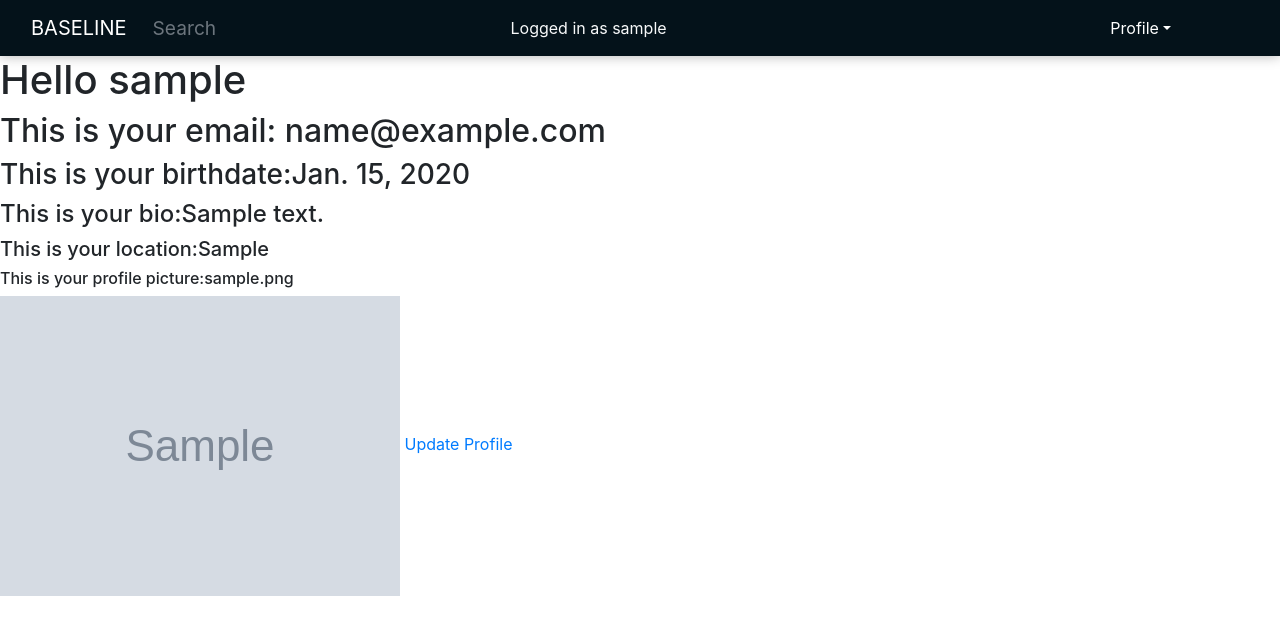
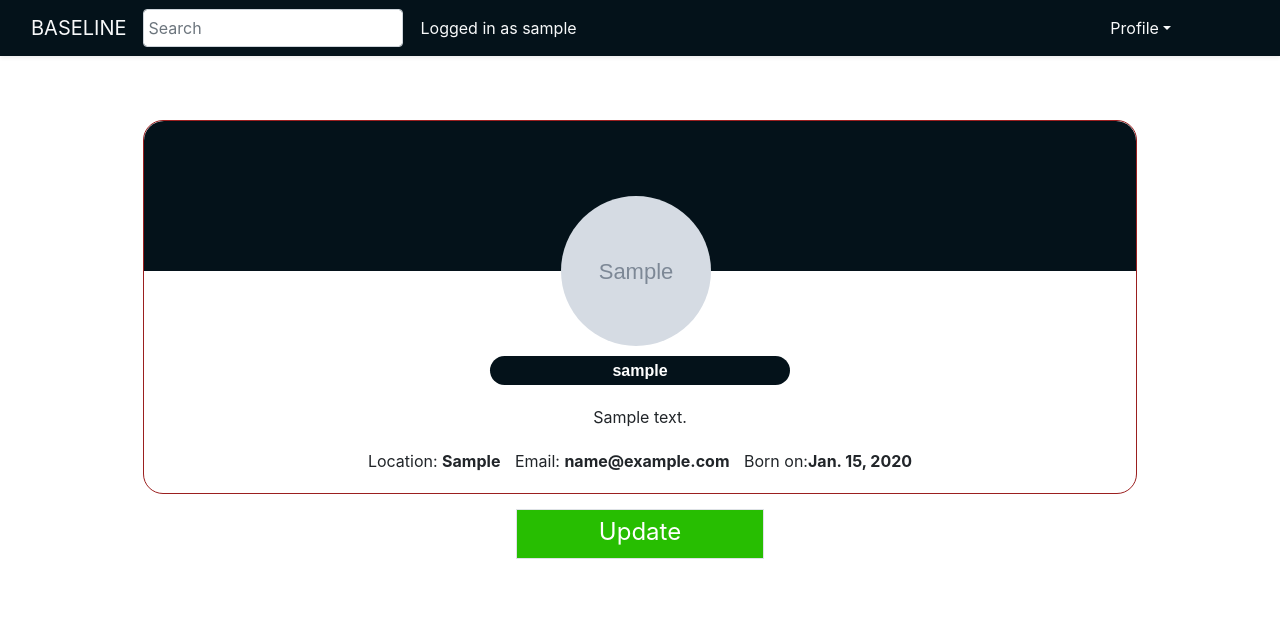
Before and after one commit to geoffrey45/Baseline-magazine, a Django app: page /profile/ in a window 1280 px wide. Shown: the top 635 px of the page. Run offline with Django 3.2, Linux system fonts and the light colour scheme; a user stored in the database is signed in; tables that the repository leaves empty hold one stand-in row (values such as "Sample post"); grey boxes marked "Sample" are stand-in pictures; some libraries are stand-ins or nearby versions.

```diff
--- a/magazine/static/css/navbar.css
+++ /dev/null
@@ -1,86 +0,0 @@
-    nav{
-      color: rgb(255, 255, 255);
-      -webkit-box-shadow: 0px 0px 12px 0px rgba(179,179,179,1);
-      -moz-box-shadow: 0px 0px 12px 0px rgba(179,179,179,1);
-      box-shadow: 0px 0px 12px 0px rgba(179,179,179,1);
-      background-color:rgb(4, 18, 26);
-    }
-    nav a{
-        color: white;
-    }
-    .dropdown-menu {
-    left: 40%;
-    right: auto;
-    text-align: center !important;
-    transform: translate(0%, 0);
-    }
-    .form-control{
-		float: left;
-        position: relative;
-        left: 0;
-        height: 40px;
-        border-radius: 0;
-        margin-bottom: 0 !important;
-        border: 0;
-        width: 350px !important;
-        background-color: transparent;
-        font-size: 120%;
-        padding: 10px;
-	}
-	textarea:hover,
-	input:hover,
-	textarea:active,
-	textarea:focus,
-	input.form-control:focus,
-	button:focus,
-	button:active,
-	button:hover,
-	label:focus,
-	.btn:active,
-	.btn.active
-{
-    outline:0px !important;
-    -webkit-appearance:none;
-    box-shadow: none !important;
-    background-color: transparent !important;
-    color: white !important;
-    border-bottom: 2px solid wheat;
-}
-    @media (max-width: 700px) {
-	.navbar-brand{
-		display: none;
-	}
-	.form-control{
-		float: left;
-        position: relative;
-        left: 0;
-        height: 40px;
-        border-radius: 0;
-        margin-bottom: 0 !important;
-        border: 0;
-        width: 300px !important;
-        background-color: transparent;
-        font-size: 120%;
-        padding: 10px;
-    }
-
- }
- @media (min-width: 700px) {
-    .dropdown-menu{
-        left: 40% !important;
-        right: auto !important;
-        text-align: center !important;
-        transform: translate(-50%, 0) !important;
-        }
-        .navbar-collapse{
-            position: relative;
-            margin-right: 0 !important;
-        }
-        .log{
-            width: 400px !important;
-        }
- }
-
-.nav a{
-	color: black;
-}
--- /dev/null
+++ b/magazine/static/css/profile.css
@@ -0,0 +1,120 @@
+.profile-back {
+	background-color: #9b1f1f;
+	height: 150px;
+	margin-bottom: -75px;
+	border-top-right-radius: 20px;
+	border-top-left-radius: 20px;
+  }
+
+  .profile-pic {
+	width: 150px;
+	height: 150px;
+	margin-bottom: 10px;
+	position: relative;
+	left: 42%;
+  }
+
+  .profile-card {
+	text-align: center;
+	margin-bottom: 15px;
+	border: 1px solid #9b1f1f;
+	border-radius: 20px;
+  }
+
+  .profile-name {
+	background-color: #9b1f1f;
+	color: #fff;
+	font-family: 'Actor', sans-serif;
+	font-size: 16px;
+	font-weight: bold;
+	padding: 5px 0;
+	border-radius: 100px;
+	max-width: 300px;
+	margin: 0 auto 10px auto;
+  }
+
+  .profile-card .social-list {
+	list-style: none;
+	padding: 0;
+	margin-bottom: 20px;
+  }
+
+  .profile-card .social-list li {
+	display: inline;
+	margin: 0 5px;
+	/*background-color: #9b1f1f;*/
+	/*color: #fff;*/
+	/*padding: 10px;*/
+	/*border-radius: 100%;*/
+  }
+
+  .profile-bio {
+	margin-bottom: 10px;
+	padding: 10px;
+  }
+
+  .profile-card .social-list li i {
+	background-color: #9b1f1f;
+	color: #fff;
+	padding: 10px 11px;
+	border-radius: 100%;
+  }
+
+  .wrapper {
+	position: relative;
+	width: 80%;
+	left: 10%;
+	margin-top: 5%;
+  }
+
+  .btn.btn-light.btn-sm.border.rounded-0.switchhover1 {
+	position: relative;
+	width: 25%;
+	left: 37.5%;
+  }
+
+  .switchhover1 {
+	text-align: center;
+	background-color: #27be01;
+	border-width: 0px;
+	/*padding: 30px;*/
+	width: 200px;
+	height: 50px;
+	color: #ffffff;
+	font-size: 24px;
+	/*float: left;*/
+	margin-left: 0px;
+	border-radius: 0px 0px 0px 0px;
+	-webkit-box-shadow: 0px 6px 0px -189px rgba(0,0,0,0);
+	-moz-box-shadow: 0px 6px 0px -189px rgba(0,0,0,0);
+	box-shadow: 0px 6px 0px -189px rgba(0,0,0,0);
+	-webkit-transition: 1s;
+	transition: 1s;
+  }
+
+  .switchhover1:hover {
+	text-align: center;
+	border-width: 0px;
+	background-color: #ffffff;
+	/*padding: 30px;*/
+	height: 50px;
+	width: 300px;
+	/*float: right;*/
+	color: #27be01;
+	/*font-size: 30px;*/
+	margin-left: 0px;
+	border-radius: 0px 0px 0px 0px;
+	-webkit-box-shadow: 0px 6px 29px 8px rgba(0,0,0,0.3);
+	-moz-box-shadow: 0px 6px 29px 8px rgba(0,0,0,0.3);
+	box-shadow: 0px 6px 29px 8px rgba(0,0,0,0.3);
+	-webkit-transition: 1s;
+	transition: 1s;
+  }
+
+  @media (max-width: 640px) {
+	.profile-pic{
+		position: relative;
+		left: 35%;
+	}
+
+ }
--- /dev/null
+++ b/magazine/static/upload.js
@@ -0,0 +1,69 @@
+(function(){
+    function readURL(input) {
+
+        if (input.files && input.files[0]) {
+            var reader = new FileReader();
+
+            reader.onload = function (e) {
+                $('.avatar-bg').css({
+                    'background':'url('+e.target.result+')',
+                    'background-size':'cover',
+                    'background-position': '50% 50%'
+                });
+            };
+
+            reader.readAsDataURL(input.files[0]);
+        }
+    }
+
+    function toggleAlert(clasz, display){
+        $(".alert")
+            .removeClass("display")
+            .removeClass("alert-info")
+            .removeClass("alert-success")
+            .removeClass("alert-danger")
+            .addClass(clasz);
+        if(display){
+            $(".alert").addClass("display")
+        }
+        if(clasz === "alert-success"){
+            $(".alert > span").text('Profile saved');
+        }else if(clasz === "alert-danger"){
+            $(".alert > span").text('Profile reset');
+        }
+    }
+
+    $("input.form-control[name=avatar-file]").change(function(){
+        readURL(this);
+    });
+
+    $('#profile').delegate('form', 'submit', function (e) {
+        var inst = this;
+        var formData = new FormData($(this)[0]);
+
+        $(inst).find("button[type = submit]").addClass("loading").prop("disabled", true);
+        toggleAlert("alert-success", true);
+
+        setTimeout(function(){
+            $(inst).find("button[type = submit]").removeClass("loading").prop("disabled", false);
+            toggleAlert("alert-success");
+        },1000);
+
+        return false;
+    });
+
+    $('#profile').delegate('form', 'reset', function (e) {
+        var inst = this;
+        var formData = new FormData($(this)[0]);
+
+        $(inst).find("button[type = reset]").addClass("loading").prop("disabled", true);
+        toggleAlert("alert-danger",true);
+
+        setTimeout(function(){
+            $(inst).find("button[type = reset]").removeClass("loading").prop("disabled", false);
+            toggleAlert("alert-danger");
+        },1000);
+
+        return false;
+    });
+})()
--- a/magazine/templates/article.html
+++ b/magazine/templates/article.html
@@ -1,4 +1,10 @@
 {% extends 'base.html' %}
+{% load staticfiles %}
+{% load  bootstrap4%}
+{% block styles %}
+{% bootstrap_css %}
+<link rel="stylesheet" href="{% static 'css/read.css' %}">
+{% endblock %}
 {% block content %}
 <!DOCTYPE html>
 <html>
--- a/magazine/templates/base.html
+++ b/magazine/templates/base.html
@@ -8,9 +8,6 @@
 	{% block styles %}
 	{% bootstrap_css %}
 	<link rel="stylesheet" href="https://cdnjs.cloudflare.com/ajax/libs/animate.css/3.5.2/animate.min.css">
-	<link rel="stylesheet" href="{% static 'css/card.css' %}">
-	<link rel="stylesheet" href="{% static 'css/read.css' %}">
-	<link rel="stylesheet" href="{% static 'css/new_article.css' %}">
 	{% endblock %}
 </head>
 <body>
@@ -18,6 +15,7 @@
 	{% block content %} {% endblock %}
 	{% block scripts %}
 	<script src="https://cdnjs.cloudflare.com/ajax/libs/jquery/3.3.1/jquery.min.js"></script>
+	<script src="{% static 'upload.js'%}" type="text/javascript"></script>
 	{% bootstrap_javascript %}
 	{% endblock %}
 </body>
--- a/magazine/templates/index.html
+++ b/magazine/templates/index.html
@@ -1,4 +1,10 @@
 {% extends 'base.html' %}
+{% load staticfiles %}
+{% load  bootstrap4%}
+{% block styles %}
+{% bootstrap_css %}
+<link rel="stylesheet" href="{% static 'css/card.css' %}">
+{% endblock %}
 
 {% block content %}
 {% for article in articles %}
--- a/magazine/templates/navbar.html
+++ b/magazine/templates/navbar.html
@@ -1,8 +1,7 @@
 <!DOCTYPE html>
 <html>
-{% load static %}
+{% load staticfiles %}
 {% block styles %}
-<link rel="stylesheet" href="{% static 'css/navbar.css'%}">
 {% endblock %}
 <head>
     <meta charset="utf-8">
@@ -10,11 +9,11 @@
 </head>
 
 <body>
-    <nav  class="navbar navbar-light navbar-expand-md text-light justify-content-between form-inline">
+    <nav  class="navbar navbar-light navbar-expand-md text-light justify-content-between form-inline shadow-sm" style="background-color: rgb(4, 18, 26);">
         <div style="width: 100%; height: auto;" class="container-fluid" >
-            <a class="navbar-brand text-uppercase" href="/" style="color: rgb(255, 255, 255); position: relative; left: 0 !important; font-size: auto;">Baseline</a>
+            <a class="navbar-brand text-uppercase text-light" href="/" style=" position: relative; left: 0 !important; font-size: auto;">Baseline</a>
             <form class="nav navbar-nav" role="search" action="{% url 'search_results' %}">
-                <input class="nav navbar-nav form-control mr-sm-2" type="search" placeholder="Search" aria-label="Search" name="q">
+                <input class="nav navbar-nav form-control mr-sm-2 search_form" type="search" placeholder="Search" style="padding: 5px;" aria-label="Search" name="q">
               </form>
               {% if user.is_authenticated %}
                 <div class="nav navbar-nav log" style="margin-left: 10px;">Logged in as {{user.username}}</div>
@@ -26,7 +25,7 @@
             {% if user.is_authenticated %}
             <div class="collapse navbar-collapse" id="navcol-1">
                 <ul class="nav navbar-nav ml-auto">
-                    <li class="nav-item dropdown"><a class="dropdown-toggle nav-link flex-row flex-grow-1 flex-fill" data-toggle="dropdown" aria-expanded="false" href="#" style="color: rgb(255, 255, 255); margin-right: 70px;">Profile</a>
+                    <li class="nav-item dropdown"><a class="text-light dropdown-toggle nav-link flex-row flex-grow-1 flex-fill" data-toggle="dropdown" aria-expanded="false" href="#" style="margin-right: 70px;">Profile</a>
                         <div class="dropdown-menu border rounded shadow-sm flex-column" role="menu"
                             style="margin: 20px 0px 10px 0px;">
                             <h6 class="dropdown-header" role="presentation">Account actions</h6><a class="dropdown-item" role="presentation" href="{% url 'new_article' %}">Write</a>
--- a/magazine/templates/profile/profile.html
+++ b/magazine/templates/profile/profile.html
@@ -1,12 +1,42 @@
 {% extends 'base.html' %}
+{% load staticfiles %}
+{% load  bootstrap4%}
+{% block styles %}
+{% bootstrap_css %}
+<link rel="stylesheet" href="{% static 'css/profile.css' %}">
+{% endblock %}
+
 {% block content %}
-<h1>Hello {{user.username}}</h1>
-<h2>This is your email: {{user.email}}</h2>
-<h3>This is your birthdate:{{user.profile.birth_date}}</h3>
-<h4>This is your bio:{{user.profile.bio}}</h4>
-<h5>This is your location:{{user.profile.location}}</h5>
-<h6>This is your profile picture:{{user.profile.image}}</h6>
-<img src="{{ user.profile.image.url }}" alt="">
+<!DOCTYPE html>
+<html>
 
-<a href="/profile/update">Update Profile</a>
+<head>
+    <meta charset="utf-8">
+    <meta name="viewport" content="width=device-width, initial-scale=1.0, shrink-to-fit=no">
+    <title>Profile</title>
+</head>
+
+<body>
+    <div class="wrapper">
+        <div class="container">
+            <div class="row">
+                <div class="col-md-12">
+                    <div class="profile-card">
+                        <div class="profile-back" style="background-color: rgb(4, 18, 26);"></div><div class="rounded-circle profile-pic" style="background-image: url({{user.profile.image.url}}); background-position: center; background-size: cover; background-repeat: no-repeat;"></div>
+                        <h3 class="profile-name" style="background-color: rgb(4, 18, 26);">{{user.username}}</h3>
+                        <p class="profile-bio">{{user.profile.bio}}</p>
+                        <ul class="social-list">
+                            <li>Location: <strong>{{user.profile.location}}</strong></li>
+                            <li>Email: <strong>{{user.email}}</strong></li>
+                            <li>Born on:<strong>{{user.profile.birth_date}}</strong></li>
+                        </ul>
+                    </div><a class="btn btn-light btn-sm border rounded-0 switchhover1" role="button" href="/profile/update/">Update</a></div>
+            </div>
+        </div>
+    </div>
+    <script src="assets/js/jquery.min.js"></script>
+    <script src="assets/bootstrap/js/bootstrap.min.js"></script>
+</body>
+
+</html>
 {% endblock %}
```
Also changed, not shown: magazine/forms.py (+8 -0 lines), magazine/static/css/new_article.css (deleted, +0 -48 lines), magazine/static/css/update_profile.css (added, +86 -0 lines), magazine/templates/new_article.html (+7 -1 lines), magazine/templates/profile/template.html (added, +60 -0 lines), magazine/templates/profile/update.html (+38 -18 lines), magazine/templates/search.html (+4 -121 lines), magazine/models.py (line endings or trailing spaces).
